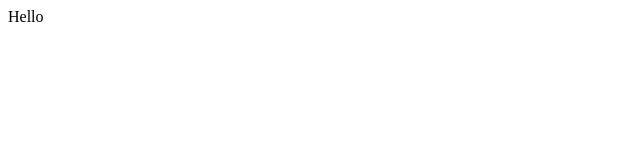
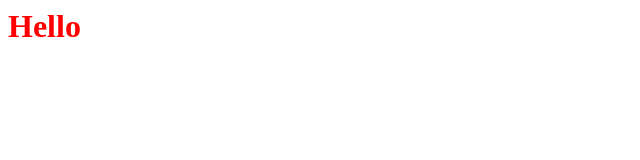
Before and after one commit to artibarti/git-test, a plain HTML site: page index.html in a window 1280 px wide. Shown: the whole page, without its empty margins (0-640 px from the left). Drawn offline with Linux system fonts and the light colour scheme.

Commit message:
added color

```diff
--- a/index.html
+++ b/index.html
@@ -1,6 +1,6 @@
 <html>
 <head></head>
 <body>
-  Hello
+  <h1 style="color: red;">Hello</h1>
 </body>
 </html>
```
